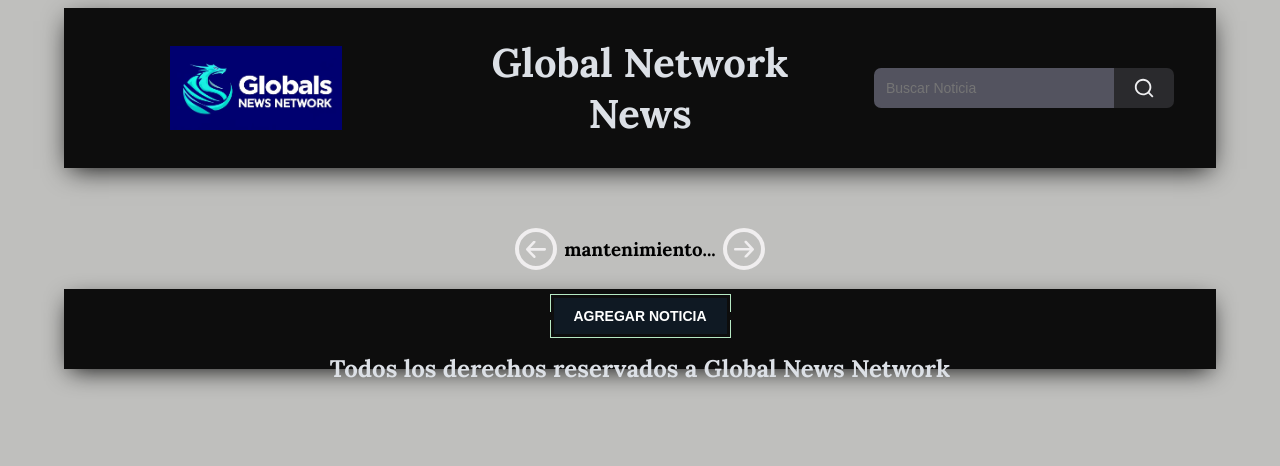
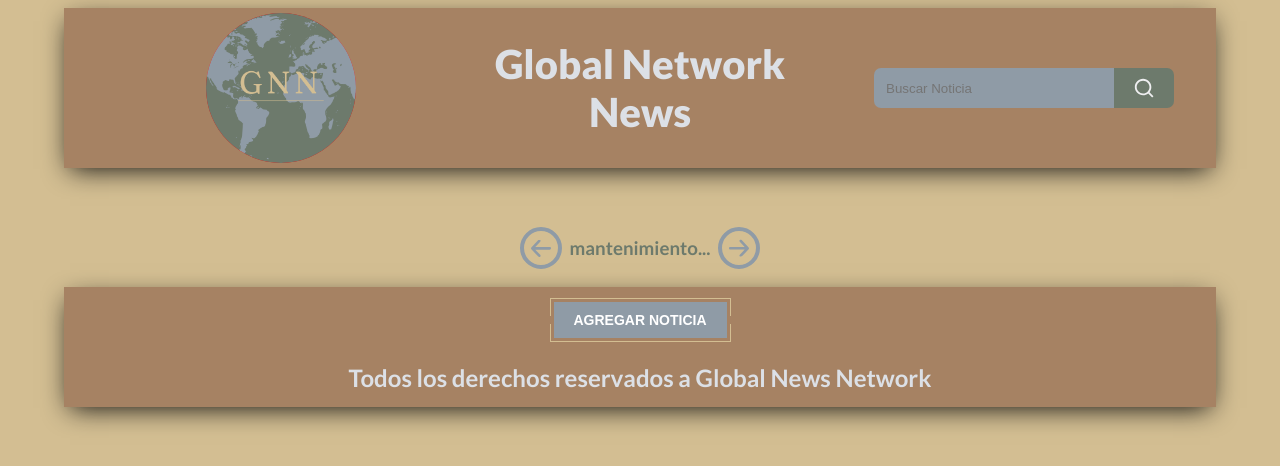
Before and after one commit to Emiliano2329/NoticiasFr, a website: page public/index.html in a window 1280 px wide. Drawn offline with Linux system fonts and the light colour scheme; no server answers; a web font is replaced by a local one.

Commit message:
Finalización del diseño del archivo frontIndex.html

```diff
--- a/public/css/style_index.css
+++ b/public/css/style_index.css
@@ -1,17 +1,42 @@
 :root {
-  --backgroundColor-contenedor: #0D0D0D;
+  --backgroundColor-contenedor: #A68263;
 
-  --backgroundColor-card: #73706C;
+  --backgroundColor-card: #6D7A6C;
 
-  --backgroundColor-body: #BFBFBD;
+  --backgroundColor-body: #D3BE92;
 
   --color-font: #F2F2F2;
 
-  --color-barraCarga: #F2F2F2;
+  --color-barraCarga: #8F9BA6;
 
-  --color-fondo-barraCarga: #BFBFBD;
+  --color-fondo-barraCarga: #6D7A6C;
 
   --color-texto-grande: #dce0e6;
+}
+
+.lato-bold {
+  font-family: "Lato", sans-serif;
+  font-weight: 700;
+  font-style: normal;
+}
+
+
+.lato-black {
+  font-family: "Lato", sans-serif;
+  font-weight: 900;
+  font-style: normal;
+}
+
+.lato-regular-italic {
+  font-family: "Lato", sans-serif;
+  font-weight: 400;
+  font-style: italic;
+}
+
+.lato-regular {
+  font-family: "Lato", sans-serif;
+  font-weight: 400;
+  font-style: normal;
 }
 
 /*  Globales **/
@@ -70,7 +95,7 @@ header {
   margin-bottom: 1rem;
   display: flex;
   align-items: center;
-  justify-content: center;
+  justify-content:space-around;
   text-align: center;
 
   background-color: var(--backgroundColor-contenedor);
@@ -91,6 +116,16 @@ header {
   justify-content: center;
   /* background-color: beige; */
   width: calc(100%/3);
+  margin: 1rem;
+  /* background-color: blue; */
+}
+
+.contenedor-header img {
+  background-color: red;
+  border-radius: 50%;
+  height: 15rem;
+  width: auto;
+  margin-left: 5rem;
 }
 
 
@@ -106,9 +141,8 @@ header {
   height: 100%;
   width: 80%;
   outline: none;
-  font-size: 14px;
-  font-weight: 500;
-  background-color: #53535f;
+
+  background-color: #8F9BA6;
   caret-color: #f7f7f8;
   color: #fff;
   padding: 7px 10px;
@@ -119,21 +153,23 @@ header {
   transition: all .2s ease;
   box-sizing: border-box;
 
+
+
 }
 
 #search-bar:hover {
-  border: 2px solid rgba(255, 255, 255, 0.16);
+  border: 2px solid #6D7A6C;
 }
 
 #search-bar:focus {
-  border: 2px solid #a970ff;
-  background-color: #0e0e10;
+  border: 2px solid #6D7A6C;
+  /* background-color: #D3BE92; */
 }
 
 #search-button {
   border: none;
   cursor: pointer;
-  background-color: rgba(42, 42, 45, 1);
+  background-color: #6D7A6C;
   border-top-right-radius: 7px;
   border-bottom-right-radius: 7px;
   height: 100%;
@@ -145,7 +181,7 @@ header {
 }
 
 #search-button:hover {
-  background-color: rgba(54, 54, 56, 1);
+  /* background-color: #8F9BA6; */
 }
 
 
@@ -156,13 +192,15 @@ header {
   margin: 5px 0 0 0;
   position: absolute;
   width: 100%;
-  border: 1px solid #ccc;
-  background-color: #53535f;
+  border: 1px solid #6D7A6C;
+  background-color: #8F9BA6;
   display: none;
   max-height: 150px;
   overflow-y: auto;
   z-index: 10; /* Asegura que los resultados se muestren por encima de otros elementos */
   color: #fff;
+
+
 }
 
 #search-results li {
@@ -171,8 +209,8 @@ header {
 }
 
 #search-results li:hover {
-  border: 2px solid #a970ff;
-  background-color: #0e0e10;
+  border: 2px solid #6D7A6C;
+  background-color: #6D7A6C;
 }
 
 #waffle {
@@ -251,7 +289,7 @@ main {
   height: 95rem;
   width: 90rem;
   margin: 8rem 1.5rem;
-  background-color: blue;
+  /* background-color: blue; */
   display: flex;
   align-items: center;
   justify-content: center;
@@ -271,6 +309,10 @@ main {
   cursor: pointer;
   width: 95%;
   height: 90%;
+
+  -webkit-box-shadow: 0px 18px 24px -9px rgba(13,13,13,1);
+-moz-box-shadow: 0px 18px 24px -9px rgba(13,13,13,1);
+box-shadow: 0px 18px 24px -9px rgba(13,13,13,1);
 
 
   /* max-width: 95%; */
@@ -471,7 +513,7 @@ main {
   right: 0;
   left: 0;
   height: calc(50% - 5px);
-  border: 1px solid #b5e8c3;
+  border: 1px solid #D3BE92;
   transition: all .15s ease;
 }
 
@@ -509,7 +551,7 @@ main {
   display: block;
   padding: 10px 20px;
   color: #fff;
-  background-color: #0f1923;
+  background-color: #8F9BA6;
   overflow: hidden;
   box-shadow: inset 0px 0px 0px 1px transparent;
 }
@@ -522,7 +564,7 @@ main {
   left: 0;
   width: 2px;
   height: 2px;
-  background-color: #0f1923;
+  background-color: #8F9BA6;
 }
 
 .button_lg::after {
@@ -533,7 +575,7 @@ main {
   bottom: 0;
   width: 4px;
   height: 4px;
-  background-color: #0f1923;
+  background-color: #8F9BA6;
   transition: all .2s ease;
 }
 
@@ -544,8 +586,8 @@ main {
   bottom: -1px;
   left: -8px;
   width: 0;
-  background-image: linear-gradient(to bottom right, #D8D9D7,
-      #73706C);
+  background-image: linear-gradient(to bottom right, #D3BE92,
+  #A68263);
   transform: skew(-15deg);
   transition: all .2s ease;
 }
@@ -563,7 +605,7 @@ main {
 }
 
 .button:hover .button_lg::after {
-  background-color: #fff;
+  background-color: #D3BE92;
 }
 
 
@@ -571,7 +613,7 @@ main {
 
 footer {
   /* background-color: orange; */
-  height: 10vh;
+  height: 15vh;
   width: 100%;
   margin-top: 1rem;
 
@@ -620,6 +662,12 @@ footer .button {
   justify-content:space-around;
   align-items: center;
 
+  font-family: "Lato", sans-serif;
+  font-weight: 700;
+  font-style: normal;
+
+  color: #6D7A6C;
+
   /* background-color: red; */
 }
 
@@ -648,13 +696,13 @@ footer .button {
 }
 
 #before:before, #after:before {
-  border: 4px solid #f0eeef;
+  border: 4px solid #8F9BA6;
   transition: opacity 0.4s cubic-bezier(0.77, 0, 0.175, 1) 80ms,
     transform 0.5s cubic-bezier(0.455, 0.03, 0.515, 0.955) 80ms;
 }
 
 #before:after, #after:after {
-  border: 4px solid #96daf0;
+  border: 4px solid #6D7A6C;
   transform: scale(1.3);
   transition: opacity 0.4s cubic-bezier(0.165, 0.84, 0.44, 1),
     transform 0.5s cubic-bezier(0.25, 0.46, 0.45, 0.94);
@@ -701,7 +749,7 @@ footer .button {
   height: 20px;
   margin: 17px 18px 0 18px;
   transform: rotate(180deg);
-  fill: #f0eeef;
+  fill: #8F9BA6;
 }
 
 
@@ -715,8 +763,15 @@ footer .button {
 #after:focus .button-box {
   transition: 0.4s;
   transform: translateX(56px);
+
 }
 
 #after svg {
   transform: rotate(180deg);
 }
+
+/* Cambiar color al pasar el ratón */
+#before:hover .button-elem, #before:focus .button-elem,
+#after:hover .button-elem, #after:focus .button-elem {
+  fill: #6D7A6C; /* Cambia el color a verde */
+}
--- a/public/index.html
+++ b/public/index.html
@@ -9,6 +9,9 @@
     <link rel="preconnect" href="https://fonts.googleapis.com">
     <link rel="preconnect" href="https://fonts.gstatic.com" crossorigin>
     <link
+        href="https://fonts.googleapis.com/css2?family=Lato:ital,wght@0,100;0,300;0,400;0,700;0,900;1,100;1,300;1,400;1,700;1,900&display=swap"
+        rel="stylesheet">
+    <link
         href="https://fonts.googleapis.com/css2?family=Lora:ital,wght@0,400..700;1,400..700&family=Playfair+Display:ital,wght@0,400..900;1,400..900&display=swap"
         rel="stylesheet">
     <title>Global Network News</title>
@@ -18,14 +21,14 @@
 
     <header class="shadow">
         <div class="contenedor-header">
-            <img src="img/GNN.jpg" alt="Logo de tu empresa">
+            <img src="img/GNN.png" alt="Logo de tu empresa">
         </div>
 
-        <div class="contenedor-header">
+        <div class="contenedor-header lato-black">
             <h1>Global Network News</h1>
         </div>
 
-        <div class="contenedor-header">
+        <div class="contenedor-header lato-bold">
 
             <div class="search-container">
                 <div id="waffle">
@@ -54,7 +57,7 @@
 
     </main>
 
-    <div class="control-buttons">
+    <div class="control-buttons lato-bold">
         <button id="before">
             <div class="button-box">
                 <span class="button-elem">
@@ -101,7 +104,7 @@
 
 
 
-    <footer class="shadow">
+    <footer class="shadow lato-black">
         <a href="./formulario.html">
             <button class="button">
                 <span class="button_lg">
--- a/public/js/FrontIndex.js
+++ b/public/js/FrontIndex.js
@@ -62,9 +62,9 @@ document.addEventListener('DOMContentLoaded', function () {
                 <img src="${news.imageUrl}" alt="Imagen de la noticia">
               </div>
                 <div>
-                <h2 class = "logo">${news.title}</h2>
-                <p class="hover_content h6">Fecha: ${news.newsDate}</p>
-                <p class="hover_content h6">${news.content.substring(0, 100)}...</p>
+                <h2 class = "logo lato-regular-italic">${news.title}</h2>
+                <p class="hover_content h6 lato-regular">Fecha: ${news.newsDate}</p>
+                <p class="hover_content h6 lato-regular">${news.content.substring(0, 100)}...</p>
                 <p class="hover_description h6">${news.body}</p>
                 <button class="button" id="show-more">
                     <span class="button_lg">
```
Also changed, not shown: public/img/GNN.png (added), 3 other files.
